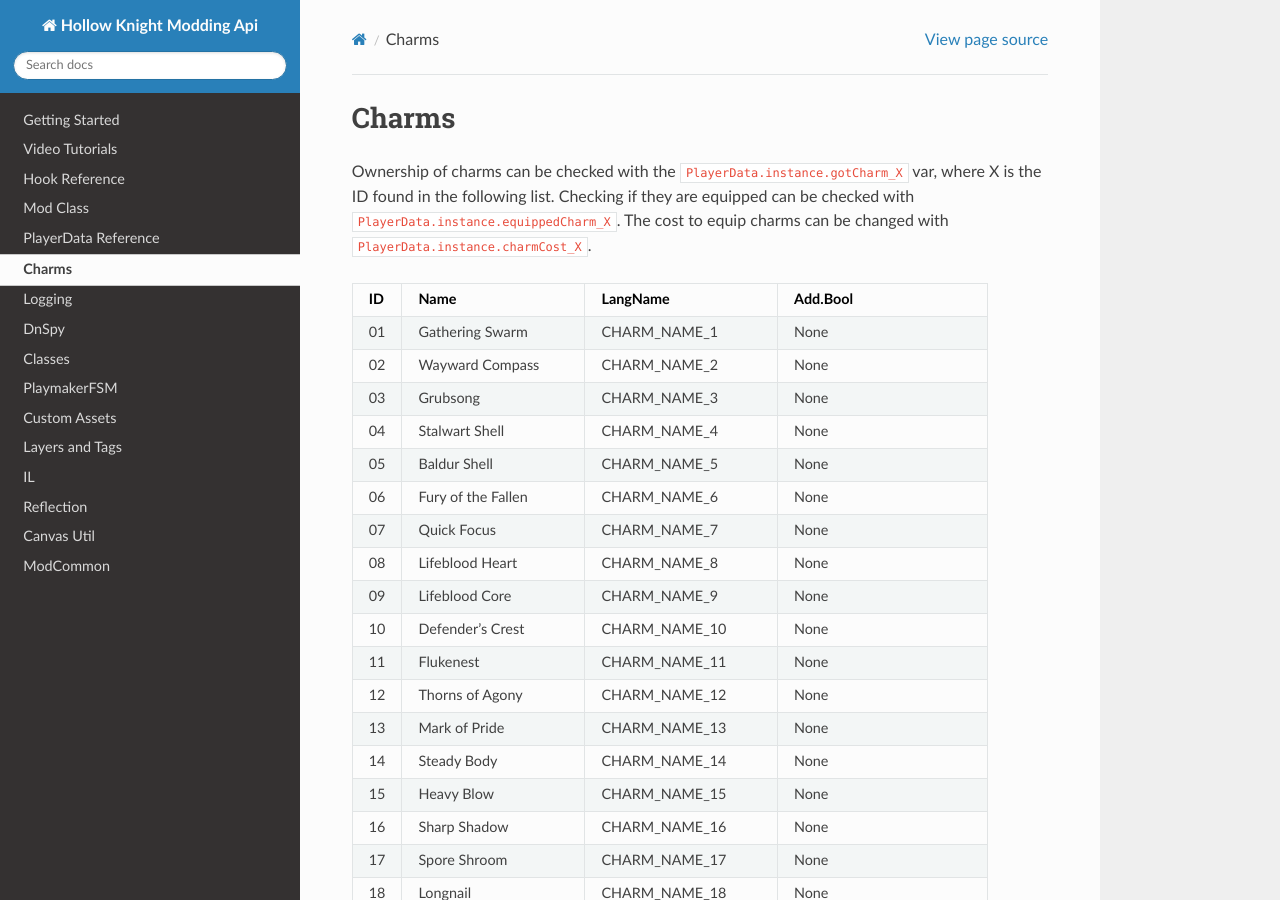
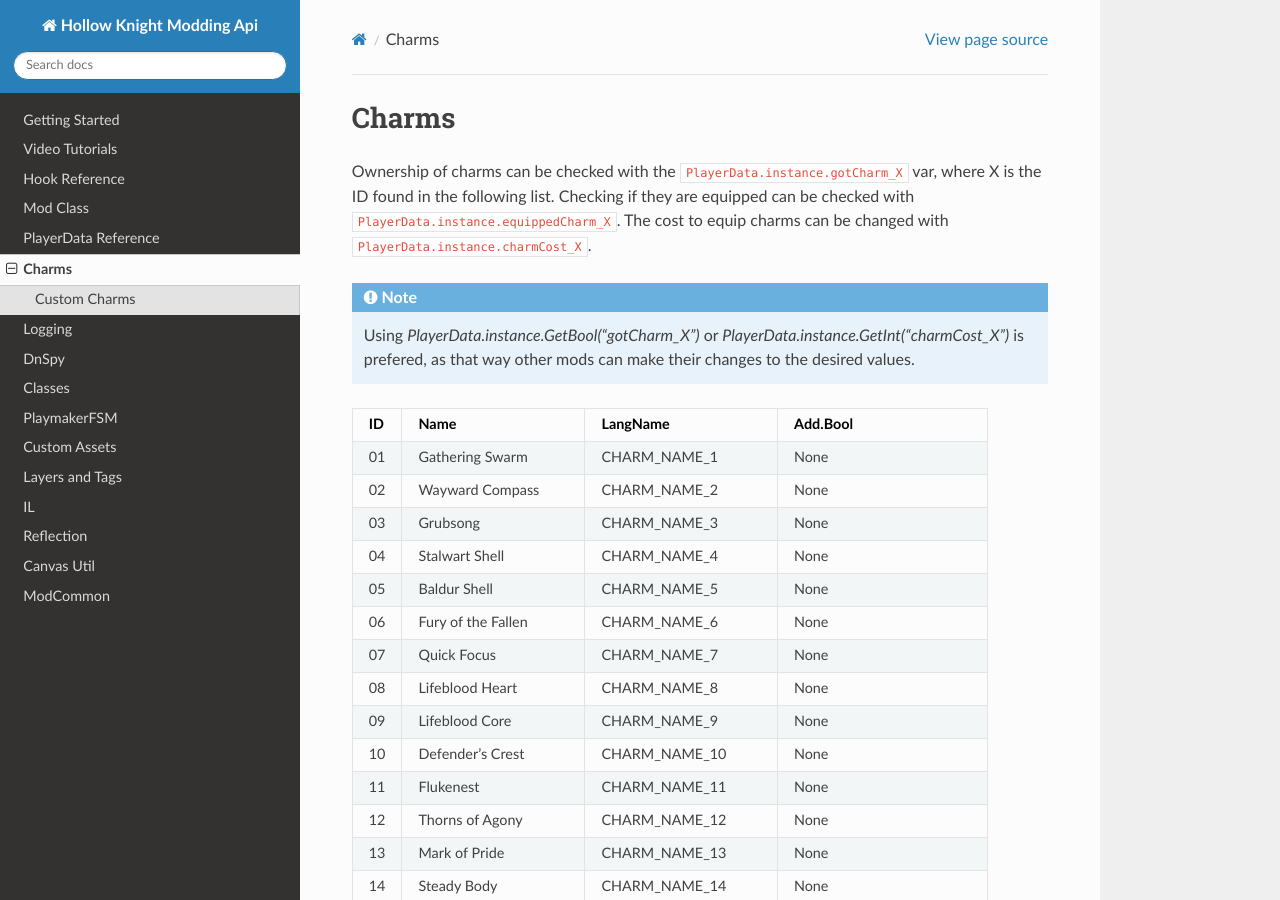
Before and after one commit to a2659802/HK-Modding-API-Docs, a Sphinx documentation site: the page built from source/Charms.rst, in a window 1280 px wide and 900 px high. Built offline with Sphinx 7.4.7 and the Read the Docs theme 2.0.0, drawn with Linux system fonts in a browser that asks for light colours; some of the changed text lies outside the part shown.

Commit message:
Add Custom Charms senteces

```diff
--- a/source/Charms.rst
+++ b/source/Charms.rst
@@ -4,6 +4,9 @@
 Ownership of charms can be checked with the :code:`PlayerData.instance.gotCharm_X` var, where X is the ID found in the following list.
 Checking if they are equipped can be checked with :code:`PlayerData.instance.equippedCharm_X`.
 The cost to equip charms can be changed with :code:`PlayerData.instance.charmCost_X`.
+
+.. note::
+   Using `PlayerData.instance.GetBool("gotCharm_X")` or `PlayerData.instance.GetInt("charmCost_X")` is prefered, as that way other mods can make their changes to the desired values.
 
 
 +----+------------------------------+-------------------+-------------------------------+
@@ -107,3 +110,14 @@
 |    +------------------------------+-------------------+                               +
 |    | Carefree Melody              | CHARM_NAME_40_N   | grimmChildLevel               |
 +----+------------------------------+-------------------+-------------------------------+
+
+Custom Charms
+^^^^^^^^^^^^^
+
+Using CharmHelper_, it is easy to add completely new charms to the game. For help there is also CharmHelper_Example_.
+
+
+
+
+.. _CharmHelper: https://github.com/SFGrenade/ModdingHelper/blob/master/CharmHelper.cs
+.. _CharmHelper_Example: https://github.com/SFGrenade/ModdingHelper/blob/master/CharmHelper_Example.cs
```
